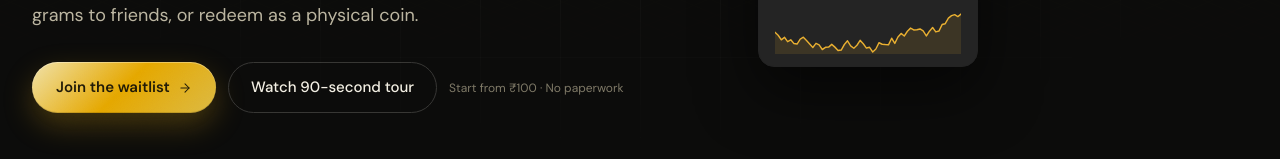
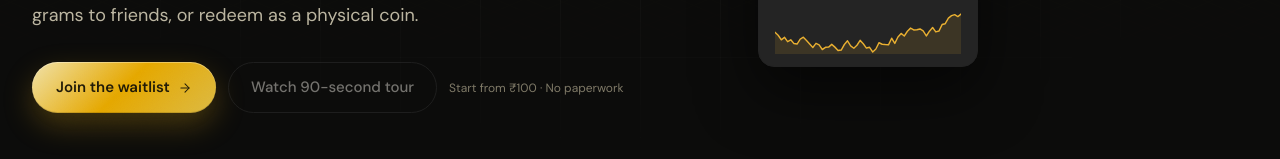
Before and after one commit to sarthakxau/goldfi-website, a React (Vite) app: page / in a window 1280 px wide. Shown: the part 568-727 px from the top of the page. Built offline with nearby package versions, Linux system fonts and the light colour scheme.

Commit message:
feat(cta): disable the placeholder 'Watch 90-second tour' and 'Calculate returns' buttons

```diff
--- a/src/features/landing/auto-save-faq.jsx
+++ b/src/features/landing/auto-save-faq.jsx
@@ -33,7 +33,7 @@ Set up UPI Autopay once. Save ₹100 a week, ₹500 a month, or whatever fits yo
             <Reveal delay={320}>
               <div className="gf-cta-stack">
                 <button className="gf-cta" onClick={onWaitlist}>Join the waitlist →</button>
-                <button className="gf-cta-ghost">Calculate returns</button>
+                <button className="gf-cta-ghost" disabled style={{ opacity: 0.45, cursor: 'not-allowed' }}>Calculate returns</button>
               </div>
             </Reveal>
           </div>
--- a/src/features/landing/heroes.jsx
+++ b/src/features/landing/heroes.jsx
@@ -33,7 +33,7 @@ export function HeroEditorial({ onLaunch }) {
                   Join the waitlist
                   <ArrowRight size={14} strokeWidth={1.8} />
                 </button>
-                <button className="gf-cta-ghost">Watch 90-second tour</button>
+                <button className="gf-cta-ghost" disabled style={{ opacity: 0.45, cursor: 'not-allowed' }}>Watch 90-second tour</button>
                 <span style={{ fontSize: 12, color: 'var(--text-muted)' }}>Start from ₹100 · No paperwork</span>
               </div>
             </Reveal>
```
